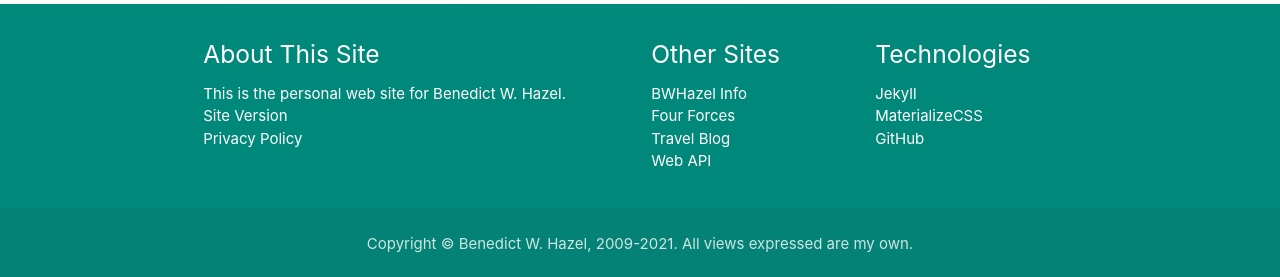
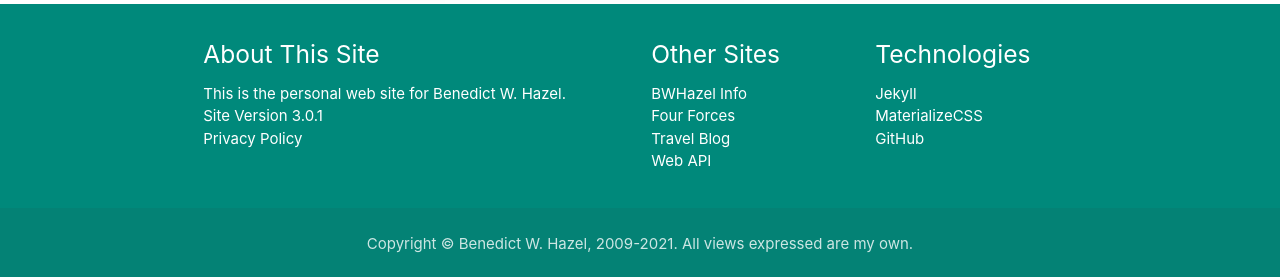
Before and after one commit to BHazel/bwhazel-web-site, a Jekyll site: the page built from src/index.html, in a window 1280 px wide and 900 px high, scrolled down 3146 px. Shown: the part 620-897 px from the top of the window. Built offline with Jekyll 4.4.1, drawn with Linux system fonts in a browser that asks for light colours.

Commit message:
Update site version to 3.0.1 and add new change log.

```diff
--- a/src/_config.yml
+++ b/src/_config.yml
@@ -1,4 +1,5 @@
 title: BWHazel Web Site
+version: 3.0.1
 markdown: kramdown
 sass:
   sass_dir: css
```
Also changed, not shown: CHANGELOG.md (added), README.md.
